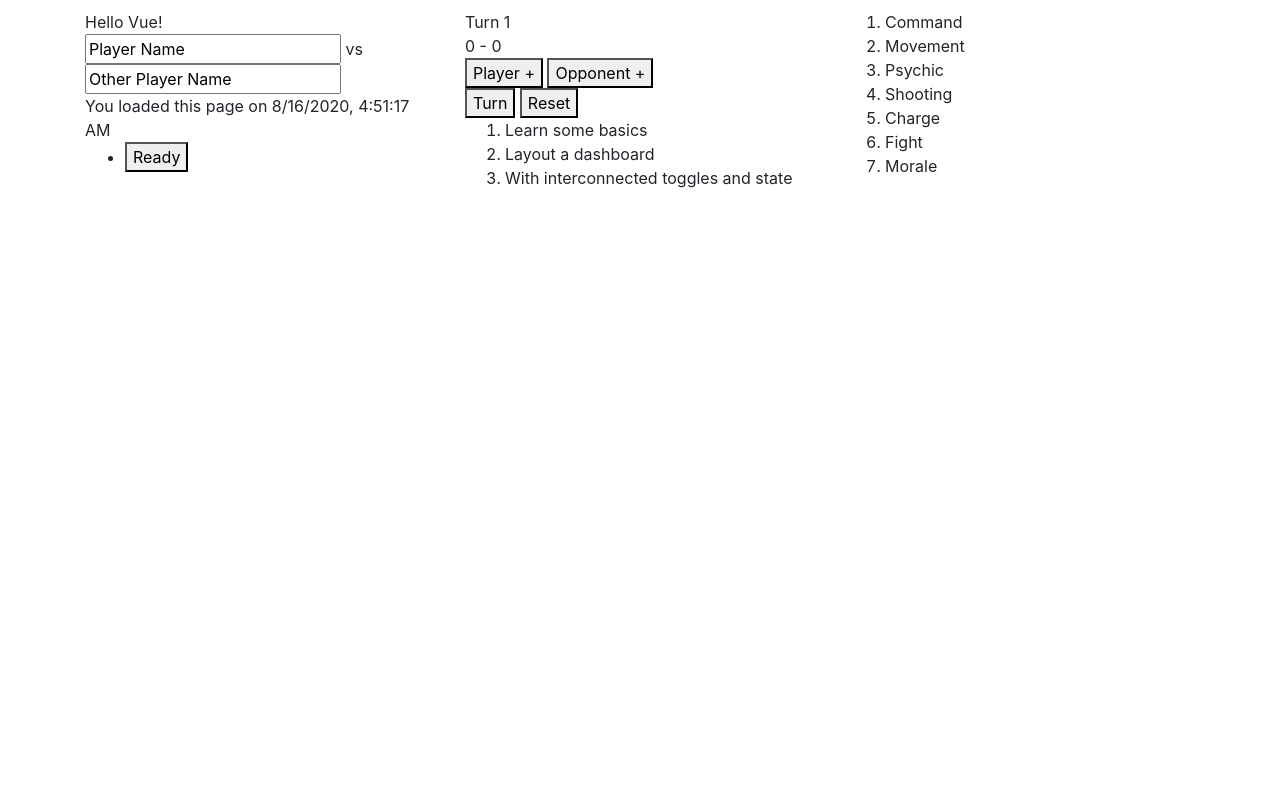
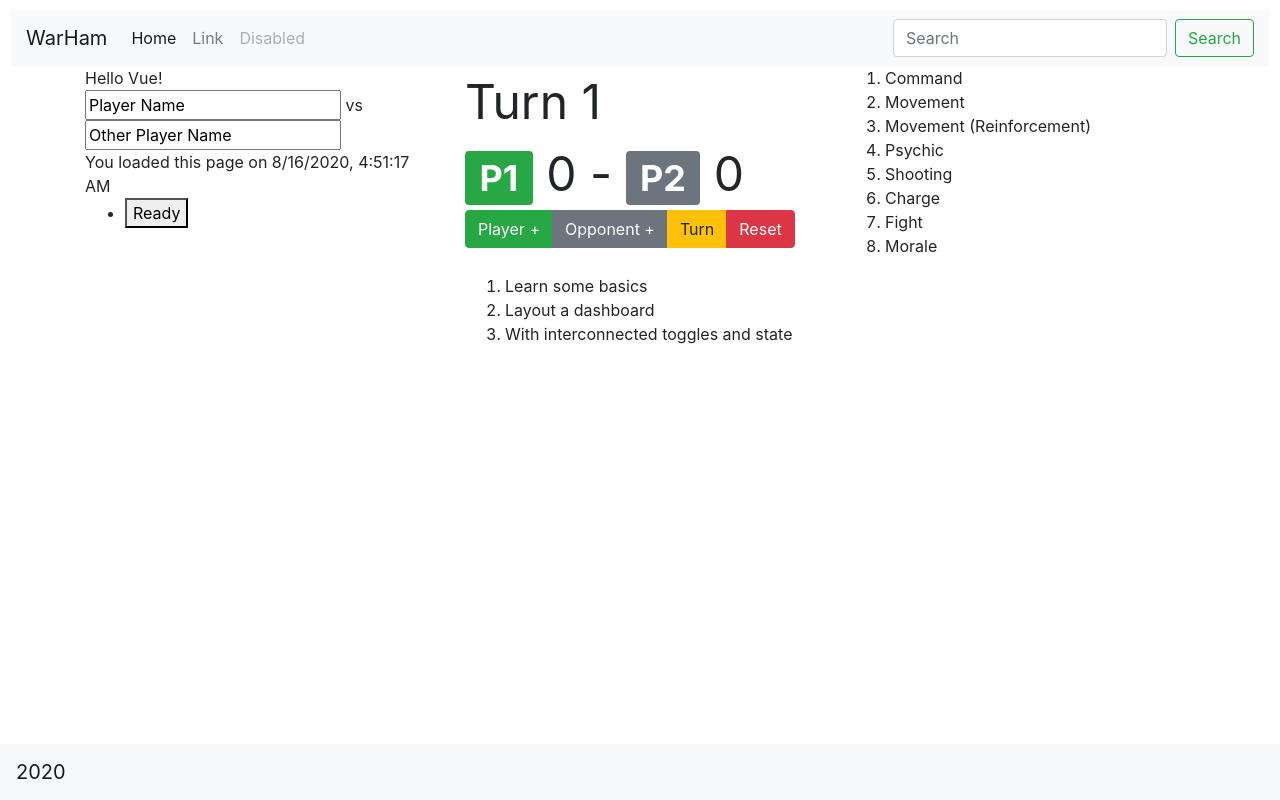
Before and after one commit to steder/warham, a plain HTML site: page index.html in a window 1280 px wide. Drawn offline with nearby package versions, Linux system fonts and the light colour scheme.

Commit message:
Navbar and stuff

```diff
--- a/index.css
+++ b/index.css
@@ -13,3 +13,7 @@ html, body {
 span.active {
     font-weight: bold;
 }
+
+.scoreboard {
+    font-size: 3rem;
+}
--- a/index.html
+++ b/index.html
@@ -11,8 +11,35 @@
         <script src="https://cdn.jsdelivr.net/npm/vuex/dist/vuex.js"></script>
     </head>
     <body>
+        <nav class="navbar sticky-top navbar-expand-lg navbar-light bg-light">
+            <a class="navbar-brand" href="#">WarHam</a>
+            <button class="navbar-toggler" type="button" data-toggle="collapse" data-target="#navbarSupportedContent" aria-controls="navbarSupportedContent" aria-expanded="false" aria-label="Toggle navigation">
+              <span class="navbar-toggler-icon"></span>
+            </button>
+
+            <div class="collapse navbar-collapse" id="navbarSupportedContent">
+              <ul class="navbar-nav mr-auto">
+                <li class="nav-item active">
+                  <a class="nav-link" href="#">Home <span class="sr-only">(current)</span></a>
+                </li>
+                <li class="nav-item">
+                  <a class="nav-link" href="#">Link</a>
+                </li>
+                <li class="nav-item">
+                  <a class="nav-link disabled" href="#" tabindex="-1" aria-disabled="true">Disabled</a>
+                </li>
+              </ul>
+              <form class="form-inline my-2 my-lg-0">
+                <input class="form-control mr-sm-2" type="search" placeholder="Search" aria-label="Search">
+                <button class="btn btn-outline-success my-2 my-sm-0" type="submit">Search</button>
+              </form>
+            </div>
+          </nav>
+          <nav class="navbar fixed-bottom navbar-light bg-light">
+            <a class="navbar-brand" href="#">2020</a>
+          </nav>
         <div id="app" class="container">
-            <div class="row">
+            <div class="row"> <!-- TOP ROW -->
                 <div class="col">
                     {{ message }}
                     <transition name="fade">
@@ -39,6 +66,24 @@
                 </div>
                 <div class="col">
                     <warhammer-turn-tracker></warhammer-turn-tracker>
+                </div>
+                <div class="col">
+                    <div id="phases-list">
+                        <ol>
+                        <li v-for="phase in phases">
+                            <span v-bind:class="{active: phase.isActive}" v-on:click="selectPhase($event, phase)" :key="phase.text">
+                                {{ phase.text }}
+                            </span>
+                        </li>
+                        </ol>
+                    </div>
+                </div>
+            </div>
+            <div class="row"> <!-- MIDDLE ROW -->
+                <div class="col">
+
+                </div>
+                <div class="col"> <!-- middle middle -->
                     <div id="todo-list">
                         <ol>
                         <li v-for="todo in todos">
@@ -47,16 +92,37 @@
                         </ol>
                     </div>
                  </div>
+                <div class="col"> <!-- Right Middle Column -->
+                    <div id="phases-rules">
+                        <ul>
+                        <li v-for="phase in phases" v-show="phase.isActive" :key="phase.text">
+                            <span>Phase Summary:</span>
+                            <ul>
+                                <li v-for="rule in phase.rules" :key="phase.text">
+                                    {{ rule }}
+                                </li>
+                            </ul>
+                            <span>Definitions:</span>
+                            <ul>
+                                <li v-for="definition in phase.definitions" :key="phase.text">
+                                    {{ definition.title }}
+                                    <ul v-for="rule in definition.rules">
+                                        <li>
+                                            {{rule}}
+                                        </li>
+                                    </ul>
+                                </li>
+                            </ul>
+                        </li>
+                        </ul>
+                    </div>
+                </div>
+            </div>
+            <div class="row"> <!-- BOTTOM ROW -->
+                <div class="col"></div>
                 <div class="col">
-                <div id="phases-list">
-                    <ol>
-                    <li v-for="phase in phases">
-                        <span v-bind:class="{active: phase.isActive}" v-on:click="selectPhase($event, phase)" :key="phase.text">
-                            {{ phase.text }}
-                        </span>
-                    </li>
-                    </ol>
                 </div>
+                <div class="col"></div>
             </div>
             </div>
         </div>
--- a/index.js
+++ b/index.js
@@ -11,7 +11,6 @@ const store = new Vuex.Store({
   mutations: {
     nextTurn (state) {
         state.turn = ((state.turn+1)%6==0) ? 1 : ((state.turn+1)%6);
-
     },
     playerScores(state) {
         state.playerScore++;
@@ -49,21 +48,21 @@ Vue.component('warhammer-turn-tracker', {
     },
     template: `
     <div>
-        <div>
+        <div class="scoreboard">
             <span>Turn {{this.$store.state.turn}}</span>
         </div>
-        <div>
+        <div class="scoreboard">
+            <span class="badge badge-success">P1</span>
             <span>{{this.$store.state.playerScore}}</span>
             <span>-</span>
+            <span class="badge badge-secondary">P2</span>
             <span>{{this.$store.state.opponentScore}}</span>
         </div>
-        <div>
-            <button v-on:click="playerScores">Player +</button>
-            <button v-on:click="opponentScores">Opponent +</button>
-        </div>
-        <div>
-            <button v-on:click="advanceTurn">Turn</button>
-            <button v-on:click="reset">Reset</button>
+        <div class="btn-group" role="group">
+            <button type="button" class="btn btn-success" v-on:click="playerScores">Player +</button>
+            <button type="button" class="btn btn-secondary" v-on:click="opponentScores">Opponent +</button>
+            <button type="button" class="btn btn-warning" v-on:click="advanceTurn">Turn</button>
+            <button type="button" class="btn btn-danger" v-on:click="reset">Reset</button>
         </div>
     </div>
     `
@@ -82,13 +81,38 @@ var app = new Vue({
         ready: false,
         todos: [{text: 'Learn some basics'}, {text: 'Layout a dashboard'}, {text:'With interconnected toggles and state'}],
         phases: [
-            {text:'Command', isActive:false},
-            {text:'Movement', isActive:false},
-            {text:'Psychic', isActive:false},
-            {text:'Shooting', isActive:false},
-            {text:'Charge', isActive:false},
-            {text:'Fight', isActive:false},
-            {text:'Morale', isActive:false},
+            {text:'Command', isActive:false, rules:[
+                "Battle-forged CP bonus: Gain 1 CP if army is Battle- forged.",
+            "Resolve any rules that occur in the Command phase.",
+            "Progress to the Movement phase (pg 10).",
+             ],
+             definitions: [],
+            },
+            {text:'Movement', isActive:false, rules:[
+                "Select a unit in your army to move.",
+"When a unit moves it can either make a Normal Move, Advance or Remain Stationary.",
+"Units that are within Engagement Range of any enemy models can only either Fall Back or Remain Stationary. Select another unit in your army to move.",
+"Once all your units have moved, progress to the Reinforcements step (pg 11).",
+            ], definitions: [{"title": "Normal Move",
+            rules:["Normal Move: Models move up to M.",
+            "Cannot move within Engagement Range of any enemy models."],},
+        ]
+        },
+            {text:'Movement (Reinforcement)', isActive:false, rules:[
+                "Reinforcement unit: Unit that starts the battle in a location other than the battlefield.",
+"Set up your Reinforcement units, one at a time, as described by the rules that let them start the battle in locations other than the battlefield.",
+"Reinforcement units cannot make a Normal Move, an Advance, Fall Back or Remain Stationary this turn. Reinforcement units always count as having moved this turn.",
+"Any Reinforcement unit not set up on the battlefield by the end of the battle counts as destroyed.",
+"Once all your Reinforcement units have been set up, progress to the Psychic phase (pg 14).",
+            ], definitions:[]},
+            /* TODO: add this section:
+            {text: 'Movement (Transports), isActive:false, rules:[], definitions: []}
+            */
+            {text:'Psychic', isActive:false, rules:[], definitions: []},
+            {text:'Shooting', isActive:false, rules:[], definitions: []},
+            {text:'Charge', isActive:false, rules:[], definitions: []},
+            {text:'Fight', isActive:false, rules:[], definitions: []},
+            {text:'Morale', isActive:false, rules:[], definitions: []},
         ],
     },
     methods: {
@@ -106,5 +130,4 @@ var app = new Vue({
             })
         }
       },
-
 });
```
